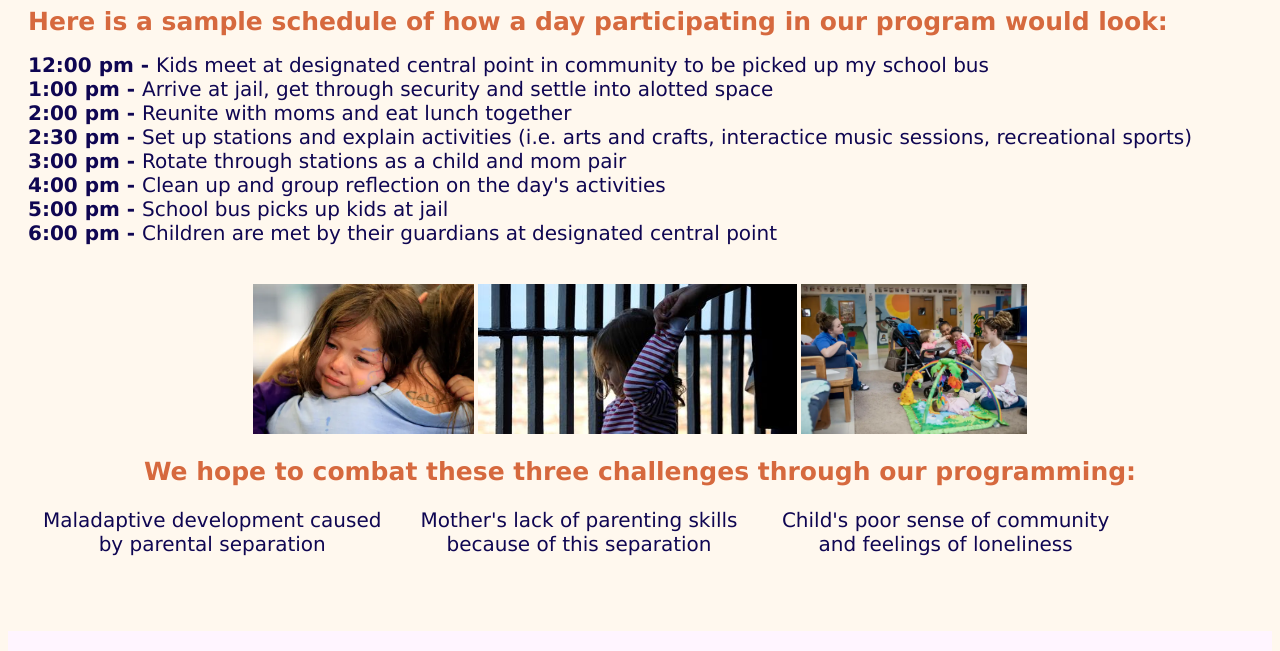
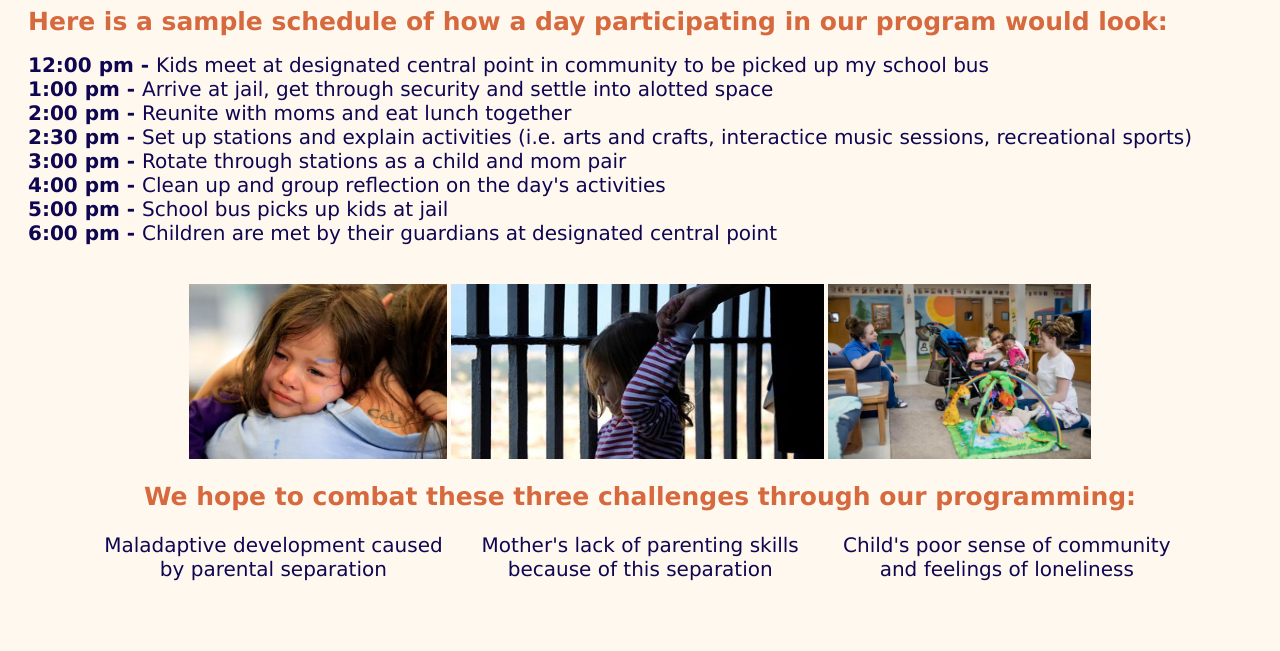
Before and after one commit to lindsaygarf/Business, a plain HTML site: page JrJupiters/sampleSchedule.html in a window 1280 px wide. Shown: the part 113-764 px from the top of the page. Drawn offline with Linux system fonts and the light colour scheme.

Commit message:
Add files via upload
change image size

```diff
--- a/JrJupiters/sampleSchedule.html
+++ b/JrJupiters/sampleSchedule.html
@@ -50,7 +50,11 @@
                 align-items: center; /* Center vertically */
             }
 
-
+            .wrap2 {
+                display: flex;
+                justify-content: center; /* Center horizontally */
+                align-items: center; /* Center vertically */
+            }
 
 
             td {
@@ -105,9 +109,9 @@
                 <div class="wrap">
                     <table class="images">
                         <tr>
-                            <td> <img src="motherChild1.jpg" height=150/> </td>
-                            <td> <img src="holdingHand.jpg" height = 150/> </td>
-                            <td> <img src="group.png" height = 150/> </td>
+                            <td> <img src="motherChild1.jpg" height=175/> </td>
+                            <td> <img src="holdingHand.jpg" height = 175/> </td>
+                            <td> <img src="group.png" height = 175/> </td>
                         </tr>
                     </table>
                 </div>
```
